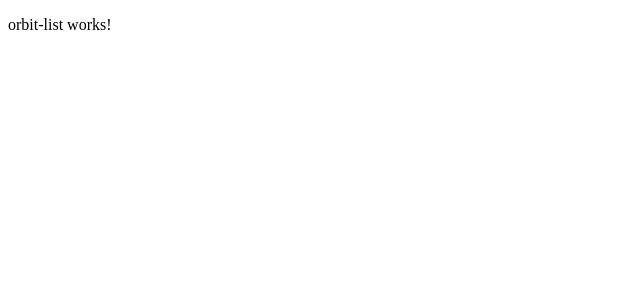
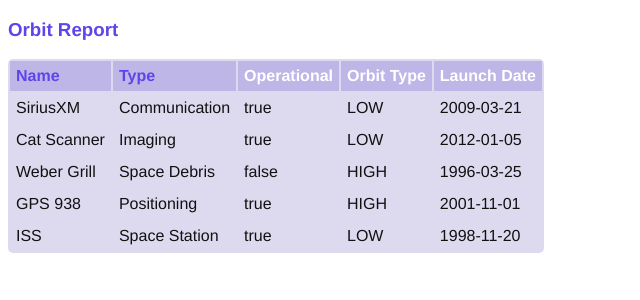
Before and after one commit to kharbaugh829/orbit-report, an Angular app in the folder orbit-status/: page / in a window 1280 px wide. Shown: the top 300 px of the page, without its empty margins (0-640 px from the left). Built offline with nearby package versions, Linux system fonts and the light colour scheme.

Commit message:
step 4 completed

```diff
--- a/orbit-status/src/app/app.component.css
+++ b/orbit-status/src/app/app.component.css
@@ -0,0 +1,13 @@
+.search-form {
+    margin-bottom: 40px;
+}
+
+button {
+    margin-left: 10px;
+    color: #fff;
+    background-color: #009b25;
+    border-radius: 4px;
+    padding: 2px 5px;
+    font-size: 18px;
+    cursor: pointer;
+}
--- a/orbit-status/src/app/orbit-list/orbit-list.component.css
+++ b/orbit-status/src/app/orbit-list/orbit-list.component.css
@@ -0,0 +1,28 @@
+.sortable {
+    cursor: pointer;
+    color: #5d45e9;
+}
+
+.warning {
+    background-color: #da8a8a;
+}
+
+table {
+  color: #111;
+  border-radius: 5px;
+  overflow: hidden;
+  margin: 12px 0;
+  min-width: 300px;
+  background: #dddaf0;
+}
+
+.header-row {
+    background: #bdb6e7;
+    color: #fff
+}
+
+th, td {
+    text-align: left;
+    margin: 5px 10px;
+    padding: 6px;
+}
--- a/orbit-status/src/app/orbit-list/orbit-list.component.html
+++ b/orbit-status/src/app/orbit-list/orbit-list.component.html
@@ -1 +1,17 @@
-<p>orbit-list works!</p>
+<h3>Orbit Report</h3>
+<table>
+   <tr class="header-row">
+      <th class="sortable">Name</th>
+      <th class="sortable">Type</th>
+      <th>Operational</th>
+      <th>Orbit Type</th>
+      <th>Launch Date</th>
+   </tr>
+   <tr *ngFor="let list of satellites">
+    <td>{{list.name}}</td>
+    <td>{{list.type}}</td>
+    <td>{{list.operational}}</td>
+    <td>{{list.orbitType}}</td>
+    <td>{{list.launchDate}}</td>
+   </tr>
+</table>
--- a/orbit-status/src/index.html
+++ b/orbit-status/src/index.html
@@ -7,6 +7,15 @@
 
   <meta name="viewport" content="width=device-width, initial-scale=1">
   <link rel="icon" type="image/x-icon" href="favicon.ico">
+  <style>
+    body {
+      font-family: 'Helvetica', 'Courier';
+    }
+
+    h3 {
+        color: #5d45e9;
+    }
+  </style>
 </head>
 <body>
   <app-root></app-root>
```
